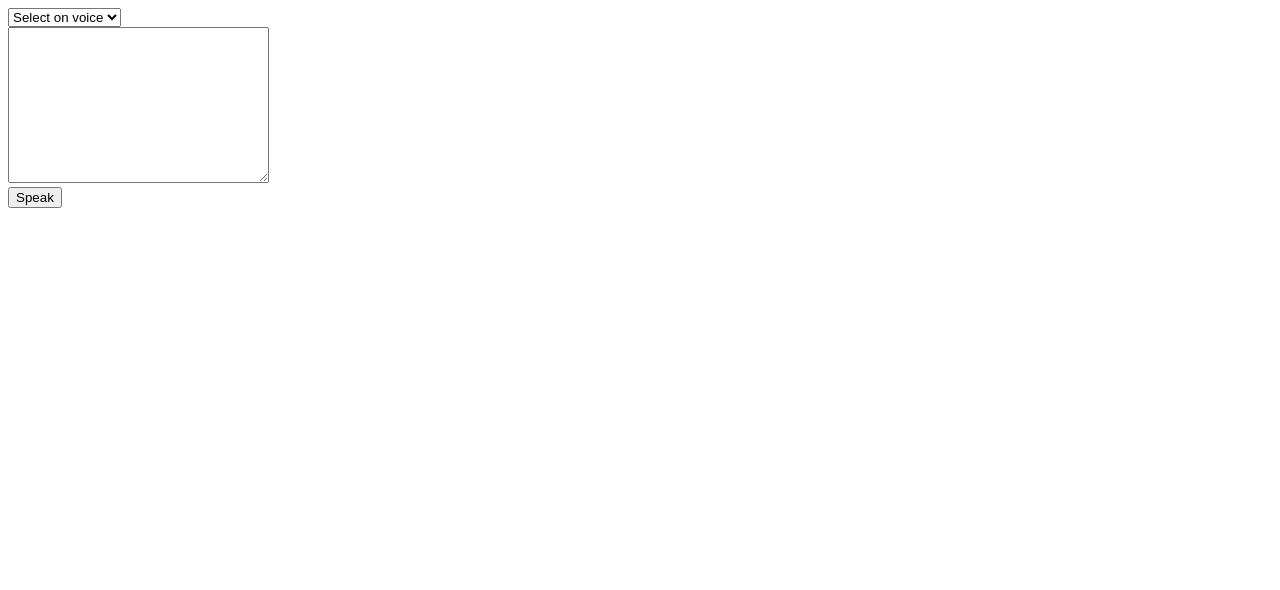
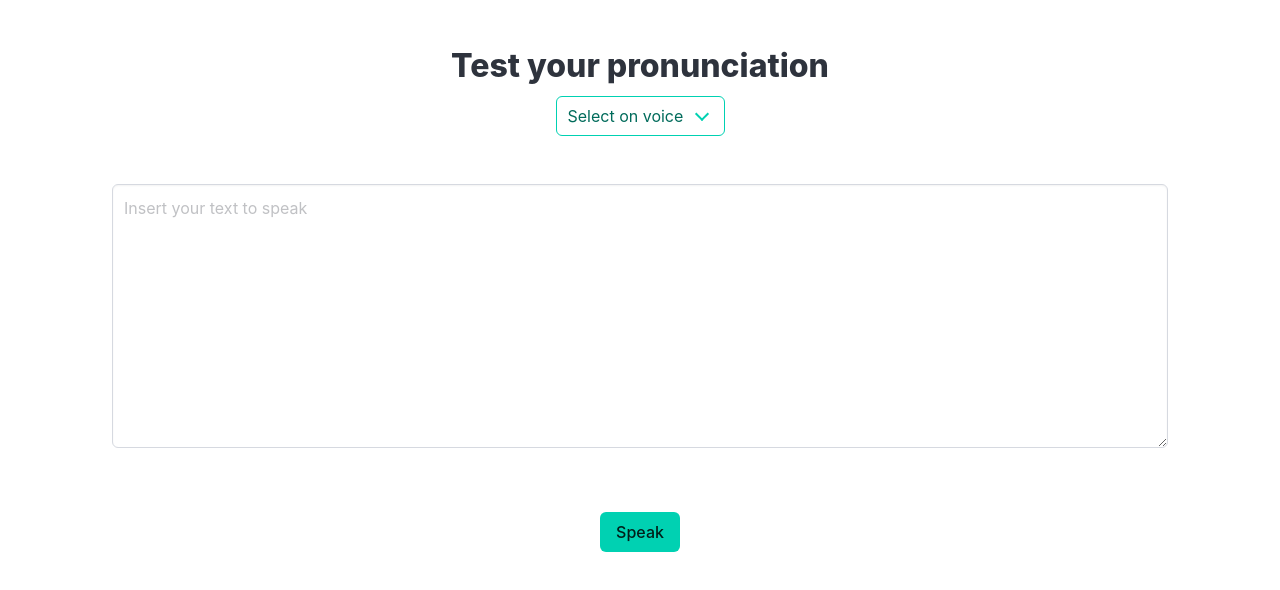
Before and after one commit to luistrigo/test-your-pronunciation, a plain HTML site: page index.html in a window 1280 px wide. Drawn offline with nearby package versions, Linux system fonts and the light colour scheme.

Commit message:
some styles

```diff
--- a/index.html
+++ b/index.html
@@ -10,20 +10,32 @@
     <meta name="msapplication-TileColor" content="#da532c">
     <meta name="theme-color" content="#ffffff">
     <meta name="viewport" content="width=device-width, initial-scale=1.0">
+    <link
+  rel="stylesheet"
+  href="https://cdn.jsdelivr.net/npm/bulma@1.0.0/css/bulma.min.css"
+>
     <title>Test your pronunciation</title>
 </head>
 <body>
-    <div>
-        <div>
-        <select id="voices" onchange="saveVoice()">
-            <option value="">Select on voice</option>
-        </select>
-        </div>
-        <div>
-            <textarea name="text" id="text" cols="30" rows="10"></textarea>
-        </div>
-        <div>
-            <button onclick="speak()">Speak</button>
+    <div class="container mt-6">
+        <div class="rows is-centered">
+            <div class="row is-full has-text-centered mb-3">
+                <h1 class="title">Test your pronunciation</h1>
+            </div>
+            <div class="row is-full has-text-centered">
+                <div class="select is-primary">
+                    <select id="voices" onchange="saveVoice()">
+                        <option value="">Select on voice</option>
+                    </select>
+                </div>
+            </div>
+            <div class="row is-three-fifths has-text-centered p-6">
+                <textarea class="textarea" name="text" id="text" cols="30" rows="10" placeholder="Insert your text to speak"></textarea>
+            </div>
+
+            <div class="row is-full has-text-centered mt-4">
+                <button class="button is-primary" onclick="speak()">Speak</button>
+            </div>
         </div>
     </div>
 </body>
@@ -67,6 +79,10 @@ function speak(){
         alert("Please select a voice.");
         return;
     }
+    if(text == ""){
+        alert("Please insert a text to speak.");
+        return;
+    }
     var to_speak = new SpeechSynthesisUtterance(text);
     to_speak.voice = voice;
     window.speechSynthesis.speak(to_speak);
```
